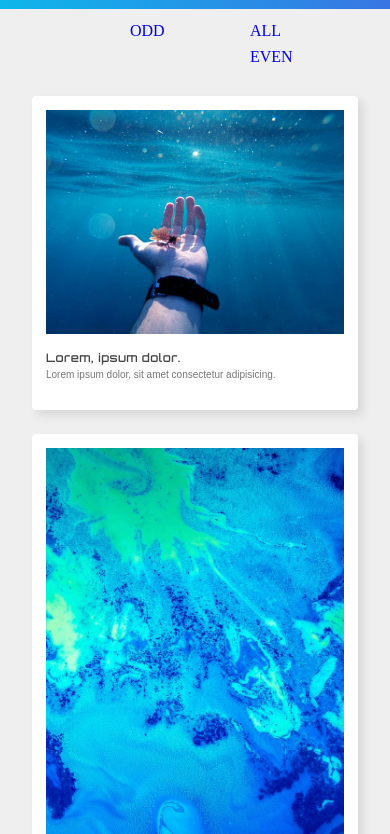
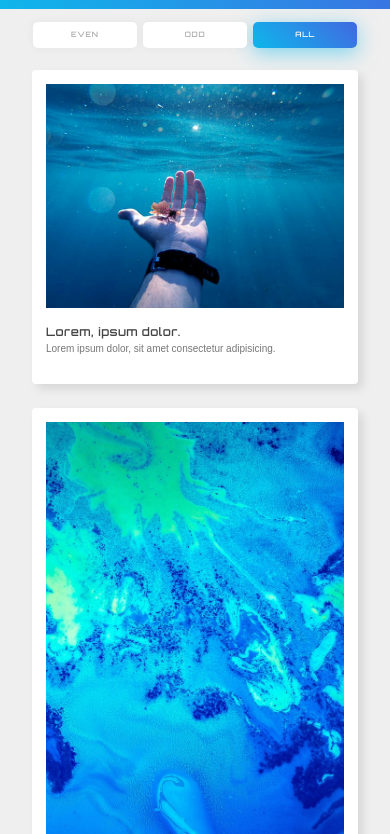
Before and after one commit to taeho-choi/responsive-gallery, a plain HTML site: page index.html in a window 390 px wide. Shown: the part 71-905 px from the top of the page. Drawn offline with Linux system fonts and the light colour scheme.

Commit message:
Classification responsive UI

```diff
--- a/css/style.css
+++ b/css/style.css
@@ -98,7 +98,21 @@ main ul li {
 	height: 26px;
 }
 main ul li a {
-	/* ing */
+	display: block;
+	width: 100%;
+	height: 100%;
+	font: bold 7px/26px 'orbitron';
+	color: #aaa;
+	letter-spacing: 1px;
+	text-align: center;
+	border-radius: 5px;
+	box-shadow: 0px 0px 10px rgba(0, 0, 0, 0.05);
+	background: #fff;
+}
+main ul li.on a {
+	background: linear-gradient(45deg, rgb(14, 183, 235), royalblue);
+	box-shadow: 0px 5px 20px rgba(14, 183, 235, 0.5);
+	color: #fff;
 }
 main section {
 	width: 100%;
@@ -208,6 +222,18 @@ main section article div p {
 	main {
 		margin-top: 55px;
 	}
+	main ul {
+		margin-right: 0px;
+		box-sizing: border-box;
+		padding: 0px 13px;
+	}
+	main ul li {
+		margin-right: 2%;
+		width: 32%;
+	}
+	main ul li:nth-of-type(1) {
+		margin-right: 0%;
+	}
 	main section article {
 		width: 50%;
 	}
```
